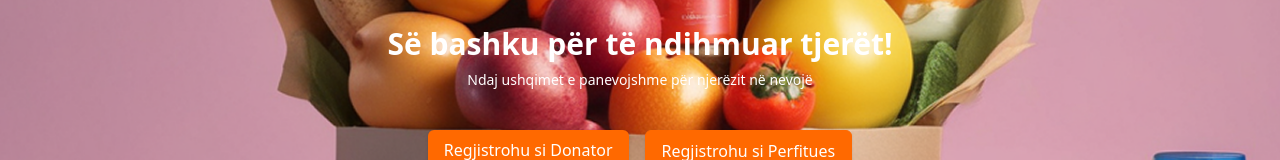
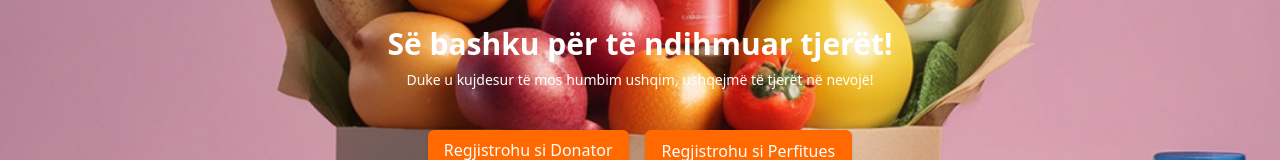
Before and after one commit to Lab-Course-2025/food-waste-reduction-react, a React (Vite) app: page / in a window 1280 px wide. Shown: the part 209-369 px from the top of the page. Built offline with nearby package versions, Linux system fonts and the light colour scheme.

Commit message:
Text changes

```diff
--- a/src/pages/Landing.jsx
+++ b/src/pages/Landing.jsx
@@ -46,7 +46,7 @@ export default function FoodDonationPage() {
             <div className="mx-auto max-w-3xl px-4 text-center">
               <div className="inline-block rounded-lg px-6 py-4">
                 <h1 className="text-2xl font-bold text-white md:text-3xl">Së bashku për të ndihmuar tjerët!</h1>
-                <p className="mt-2 text-sm text-white">Ndaj ushqimet e panevojshme për njerëzit në nevojë</p>
+                <p className="mt-2 text-sm text-white">Duke u kujdesur të mos humbim ushqim, ushqejmë të tjerët në nevojë! </p>
               </div>
               <div className="mt-6 flex justify-center gap-4">
               <Link to="/donors">
--- a/src/pages/Recipient.jsx
+++ b/src/pages/Recipient.jsx
@@ -32,7 +32,7 @@ const Recipient = () => {
               Bashkohu me ne për të reduktuar mbetjet ushqimore dhe për të mbështetur komunitetet lokale.
             </p>
             <Button className="hover:bg-orange-600 text-white rounded-md px-6">
-              Bëhu vullnetar sot!
+              Regjistrohu Tani!
             </Button>
           </div>
         </section>
```
